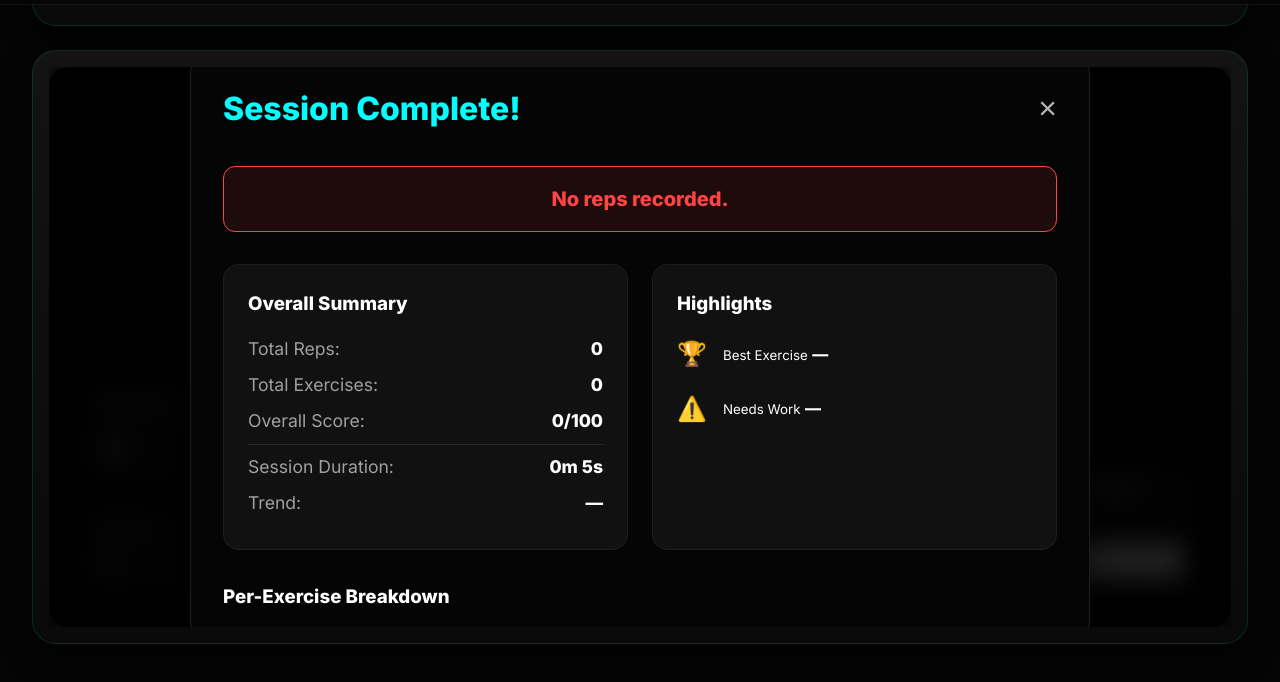
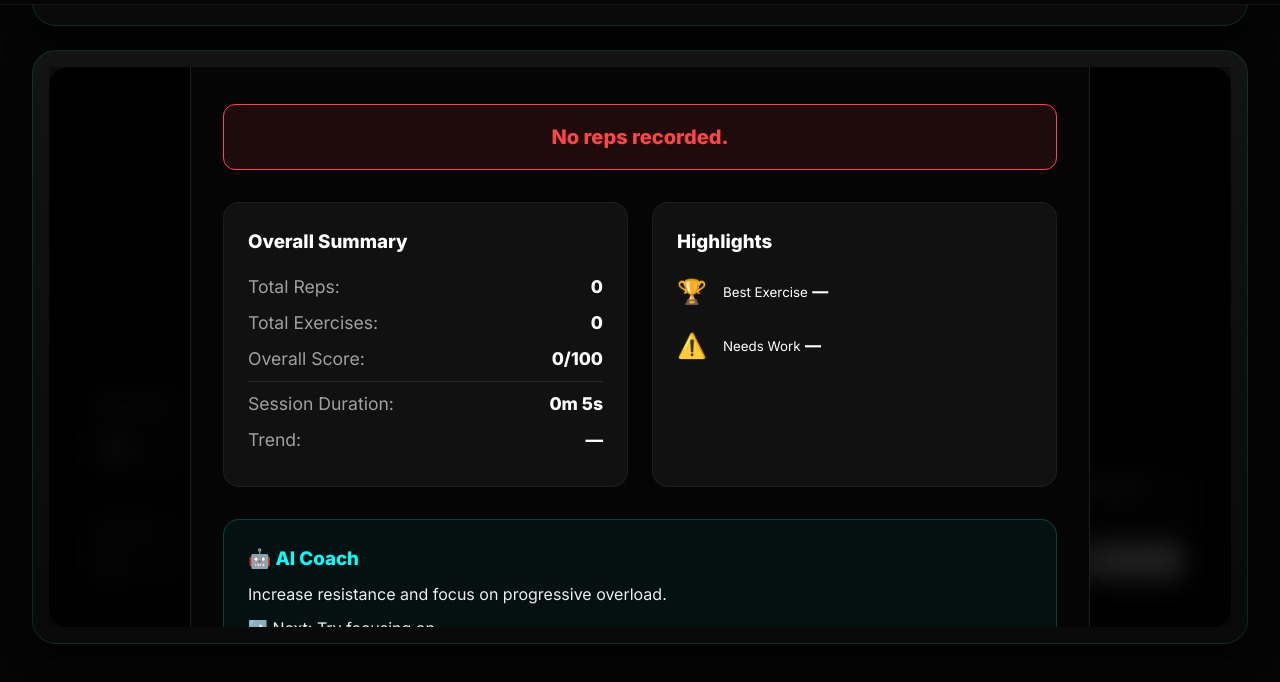
Before and after one commit to Rajommkar/AI-fit-tech, a website built with Vite: page frontend/index.html in a window 1280 px wide. Both pictures are taken after a click on the button "Finish Session". Shown: the part 1414-2096 px from the top of the page. Built offline with nearby package versions, Linux system fonts and the light colour scheme; no server answers; what @mediapipe/tasks-vision would draw is missing.

Commit message:
feat(tracker): Day 8 - Smart recommendation engine and post-workout AI form analytics

```diff
--- a/frontend/index.html
+++ b/frontend/index.html
@@ -221,6 +221,15 @@
                     </div>
                   </div>
 
+
+
+                  <div class="dash-card coach-box" style="margin-bottom: 2rem; background: rgba(0, 255, 255, 0.05); border-color: rgba(0, 255, 255, 0.2);">
+                    <h3 style="color: var(--color-neon); margin-bottom: 0.5rem;"><span class="emoji">🤖</span> AI Coach</h3>
+                    <ul id="coach-advice" style="list-style-type: none; padding-left: 0; display: flex; flex-direction: column; gap: 0.5rem; color: #eee;">
+                      <!-- Coach advice injected here -->
+                    </ul>
+                  </div>
+
                   <h3 style="margin-top:2rem;">Per-Exercise Breakdown</h3>
                   <div id="per_exercise_grid" class="per-exercise-grid">
                     <!-- Cards injected dynamically here -->
--- /dev/null
+++ b/frontend/js/session/coachEngine.js
@@ -0,0 +1,64 @@
+export function generateCoachAdvice(profile, sessions, exerciseStats) {
+  let advice = [];
+
+  // 1. Weak Exercise Detection
+  const weakExercises = Object.entries(exerciseStats)
+    .filter(([_, stat]) => stat.avgForm < 70)
+    .map(([name]) => name);
+
+  if (weakExercises.length > 0) {
+    advice.push(`🔥 Focus: Improve form on ${weakExercises.join(", ")}`);
+  }
+
+  // 2. Strong Exercise Detection
+  const strongExercises = Object.entries(exerciseStats)
+    .filter(([_, stat]) => stat.avgForm > 85)
+    .map(([name]) => name);
+
+  if (strongExercises.length > 0) {
+    advice.push(`💪 Strong: Great performance in ${strongExercises.join(", ")}`);
+  }
+
+  // 3. Goal-Based Advice
+  if (profile) {
+    if (profile.goal === "muscle_gain") {
+      advice.push("Increase resistance and focus on progressive overload.");
+    }
+    if (profile.goal === "fat_loss") {
+      advice.push("Add more cardio and maintain consistency.");
+    }
+    if (profile.goal === "endurance") {
+      advice.push("Focus on pace and shortening rest intervals.");
+    }
+  }
+
+  // 4. Trend-Based Advice
+  if (sessions.length >= 2) {
+    const last = sessions[sessions.length - 1]; // Current session is NOT inside sessions yet when this runs?
+    // Wait, in endWorkoutSession, sessions.push(...) might happen before this is called.
+    // If the array ends with the *current* session, then current is last, prev is length - 2.
+    // I need to ensure this logic is solid.
+    const prev = sessions[sessions.length - 2];
+
+    if (prev && last.overallScore < prev.overallScore) {
+      advice.push("Your performance dropped — focus on form and recovery.");
+    } else if (prev && last.overallScore > prev.overallScore) {
+      advice.push("Awesome improvement — keep building on this momentum.");
+    }
+  }
+
+  // 5. Next Workout Suggestion
+  let nextWorkout = [];
+  if (weakExercises.length > 0) {
+    nextWorkout = weakExercises.slice(0, 3);
+  } else {
+    nextWorkout = Object.keys(exerciseStats).slice(0, 3);
+  }
+
+  advice.push(`➡️ Next: Try focusing on ${nextWorkout.join(", ")}`);
+
+  return {
+    advice,
+    nextWorkout
+  };
+}
--- a/frontend/js/session/sessionApp.js
+++ b/frontend/js/session/sessionApp.js
@@ -9,6 +9,7 @@ import {
 import { createJointGetter } from "./landmarks.js";
 import { getRepDebugSnapshot, stepRepExercise } from "./repExercise.js";
 import { stepSequenceExercise } from "./sequenceExercise.js";
+import { generateCoachAdvice } from "./coachEngine.js";
 
 /** @type {import('@mediapipe/tasks-vision').PoseLandmarker | undefined} */
 let poseLandmarker;
@@ -411,6 +412,20 @@ function endWorkoutSession() {
     });
   }
 
+  // 8. Generate & Render AI Coach Advice
+  const savedProfile = JSON.parse(localStorage.getItem("userProfile")) || null;
+  const coach = generateCoachAdvice(savedProfile, sessions, exerciseStats);
+
+  const coachAdviceEl = document.getElementById("coach-advice");
+  if (coachAdviceEl) {
+    coachAdviceEl.innerHTML = "";
+    coach.advice.forEach(item => {
+      const li = document.createElement("li");
+      li.innerHTML = item;
+      coachAdviceEl.appendChild(li);
+    });
+  }
+
   // Finally show overlay
   document.getElementById("dashboard_overlay")?.classList.remove("hidden");
 }
```
